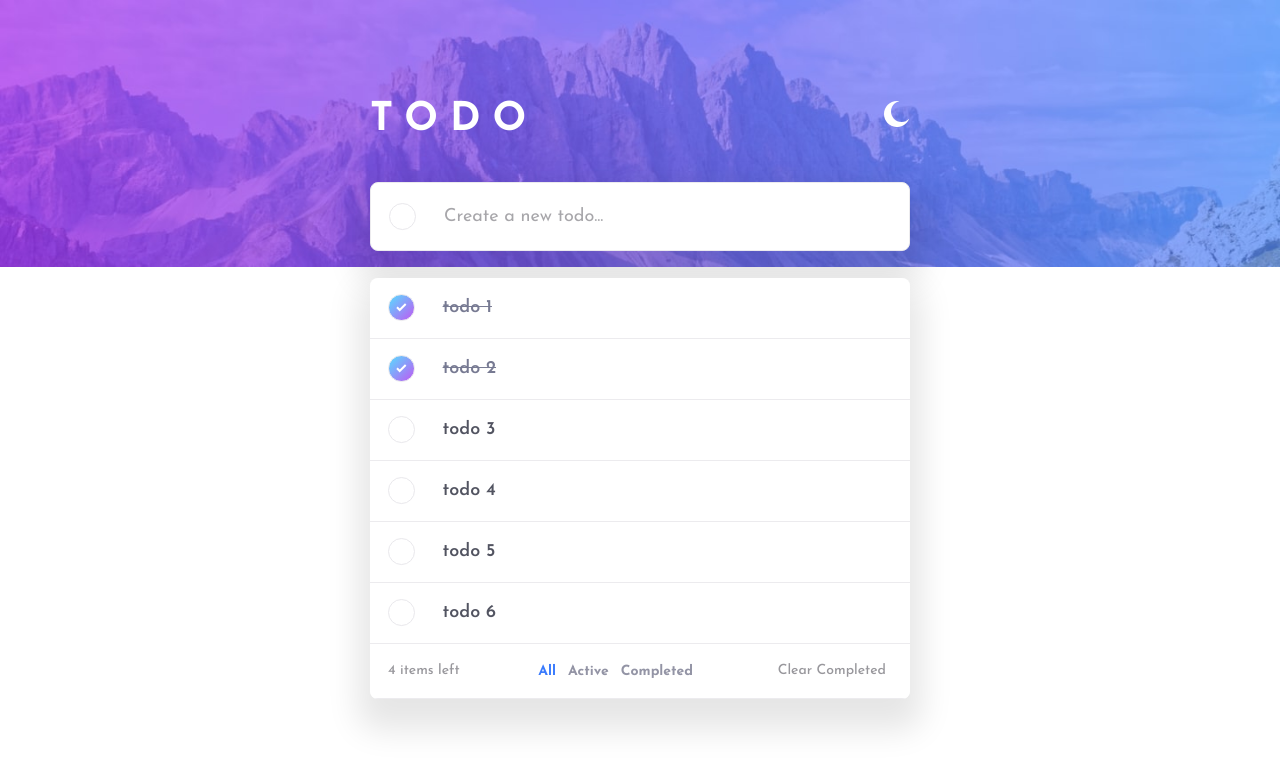
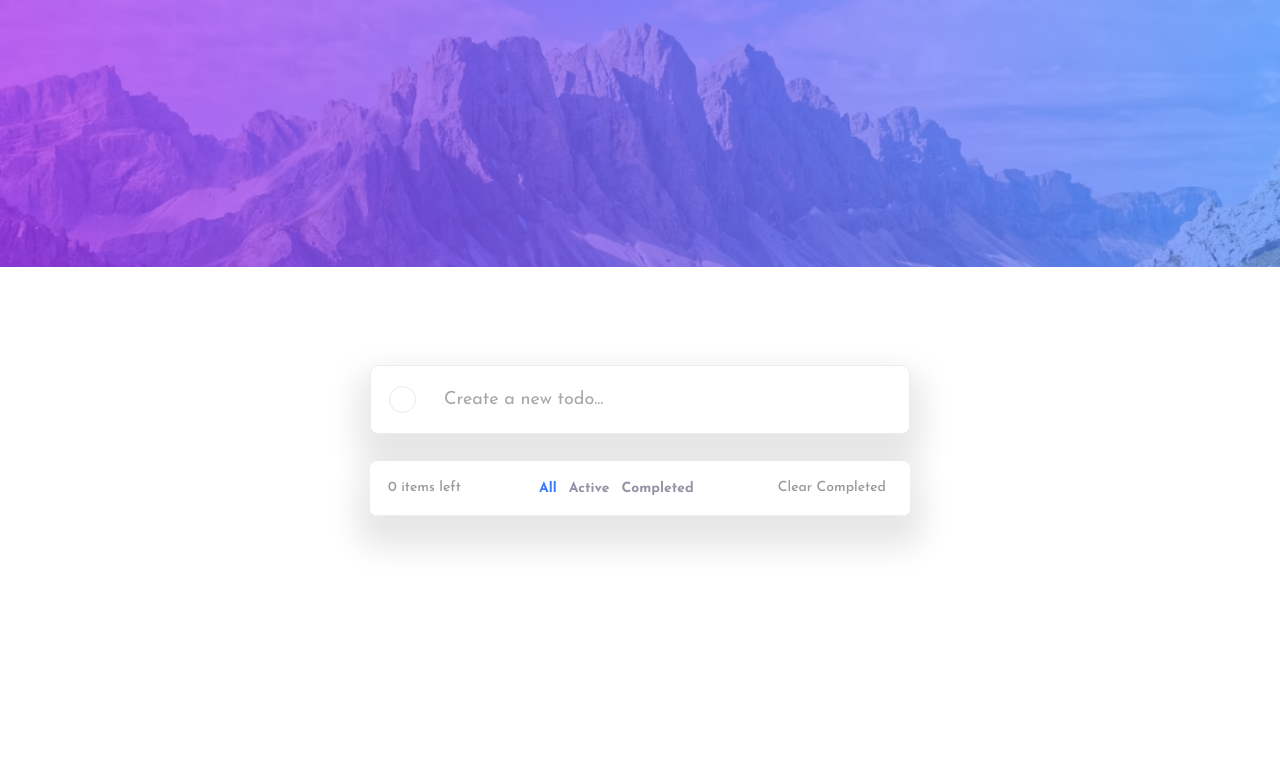
Before and after one commit to UTKUC3NGIZ/todo-app-react, a React (Create React App) app: page / in a window 1280 px wide. Shown: the top 768 px of the page. Built offline with nearby package versions, Linux system fonts and the light colour scheme.

Commit message:
Added save to local repositorie

```diff
--- a/src/App.js
+++ b/src/App.js
@@ -1,5 +1,5 @@
 import "./assets/css/reset.css";
-import "./app.css";
+import "./assets/css/app.css";
 import "./assets/css/dark-mode.css";
 import moon from "./assets/images/icon-moon.svg";
 import sun from "./assets/images/icon-sun.svg";
@@ -7,14 +7,7 @@ import checkImg from "./assets/images/icon-check.svg";
 import crossImg from "./assets/images/icon-cross.svg";
 import { useEffect, useState } from "react";
 function App() {
-  const [todos, setTodos] = useState([
-    { text: "todo 1", completed: true, id: 0 },
-    { text: "todo 2", completed: true, id: 1 },
-    { text: "todo 3", completed: false, id: 2 },
-    { text: "todo 4", completed: false, id: 3 },
-    { text: "todo 5", completed: false, id: 4 },
-    { text: "todo 6", completed: false, id: 5 },
-  ]);
+  const [todos, setTodos] = useState(JSON.parse(localStorage.getItem("todos")) || []);
   const [newTodo, setNewTodo] = useState("");
 
   function addTodo(e) {
@@ -63,6 +56,25 @@ function App() {
   function toggleDarkMode() {
     setIsDarkMode(!isDarkMode);
   }
+
+  useEffect(() => {
+    // const storedTodos = JSON.parse(localStorage.getItem("todos"));
+    // if (storedTodos) {
+    //   setTodos(storedTodos);
+    // }
+    const storedTheme = JSON.parse(localStorage.getItem("theme"));
+    if (storedTheme) {
+      setIsDarkMode(storedTheme);
+    }
+  }, []);
+
+  useEffect(() => {
+    localStorage.setItem("todos", JSON.stringify(todos));
+  }, [todos]);
+
+  useEffect(() => {
+    localStorage.setItem("theme", JSON.stringify(isDarkMode));
+  }, [isDarkMode]);
 
   return (
     <div className={"background " + (isDarkMode ? "backgroundDark" : "")}>
--- a/src/App.css
+++ b/src/assets/css/app.css
@@ -9,7 +9,7 @@ body,
   height: 100%; }
 
 .background {
-  background: url(./assets/images/bg-desktop-light.jpg);
+  background: url(../images/bg-desktop-light.jpg);
   background-repeat: no-repeat !important;
   background-size: contain !important;
   height: 100%; }
@@ -181,7 +181,7 @@ button {
 
   .background {
     background-size: contain !important;
-    background: url(./assets/images/bg-mobile-light.jpg); }
+    background: url(../images/bg-mobile-light.jpg); }
 
   .mainDiv {
     position: static;
--- a/src/app.scss
+++ b/src/assets/css/app.scss
@@ -10,7 +10,7 @@ body,
   height: 100%;
 }
 .background {
-  background: url(./assets/images/bg-desktop-light.jpg);
+  background: url(../images/bg-desktop-light.jpg);
   background-repeat: no-repeat !important;
   background-size: contain !important;
   height: 100%;
@@ -244,7 +244,7 @@ button {
   }
   .background {
     background-size: contain !important;
-    background: url(./assets/images/bg-mobile-light.jpg);
+    background: url(../images/bg-mobile-light.jpg);
   }
 
   .mainDiv {
```
Also changed, not shown: 2 other files (tests, documents, lock files or other folders).
